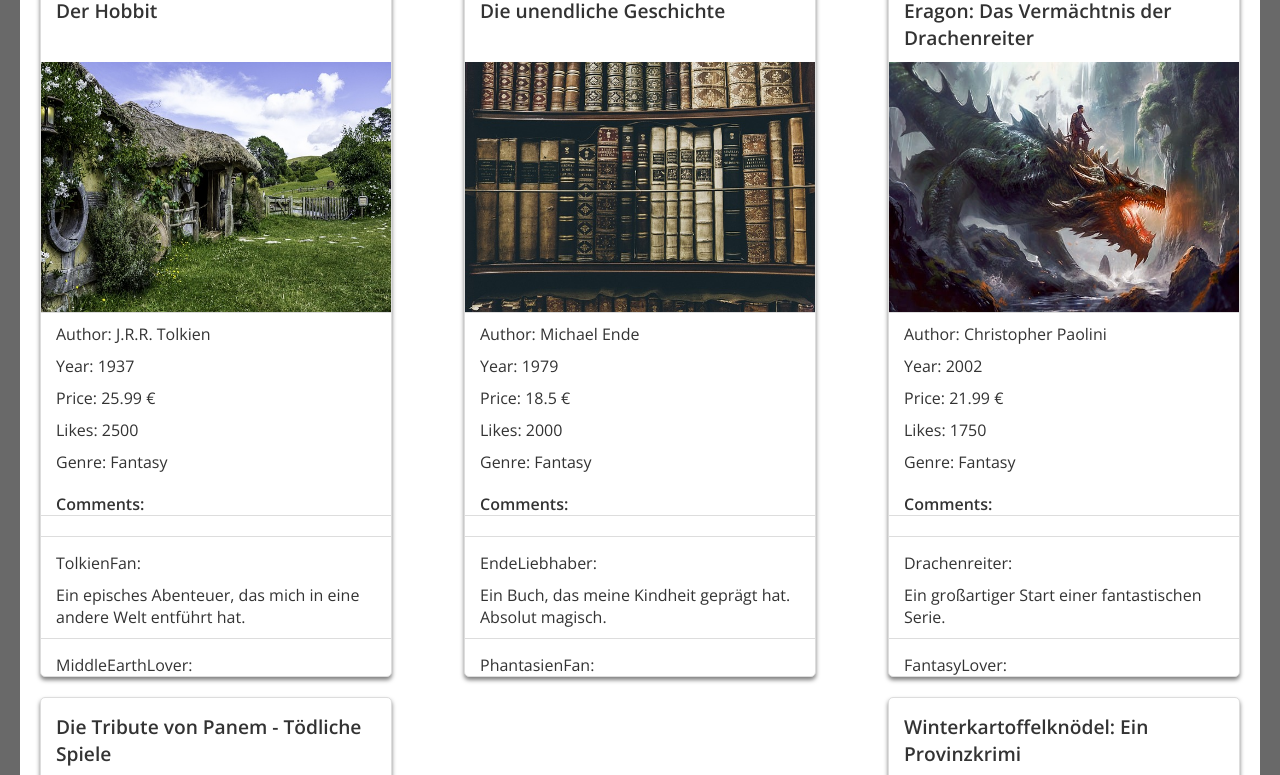
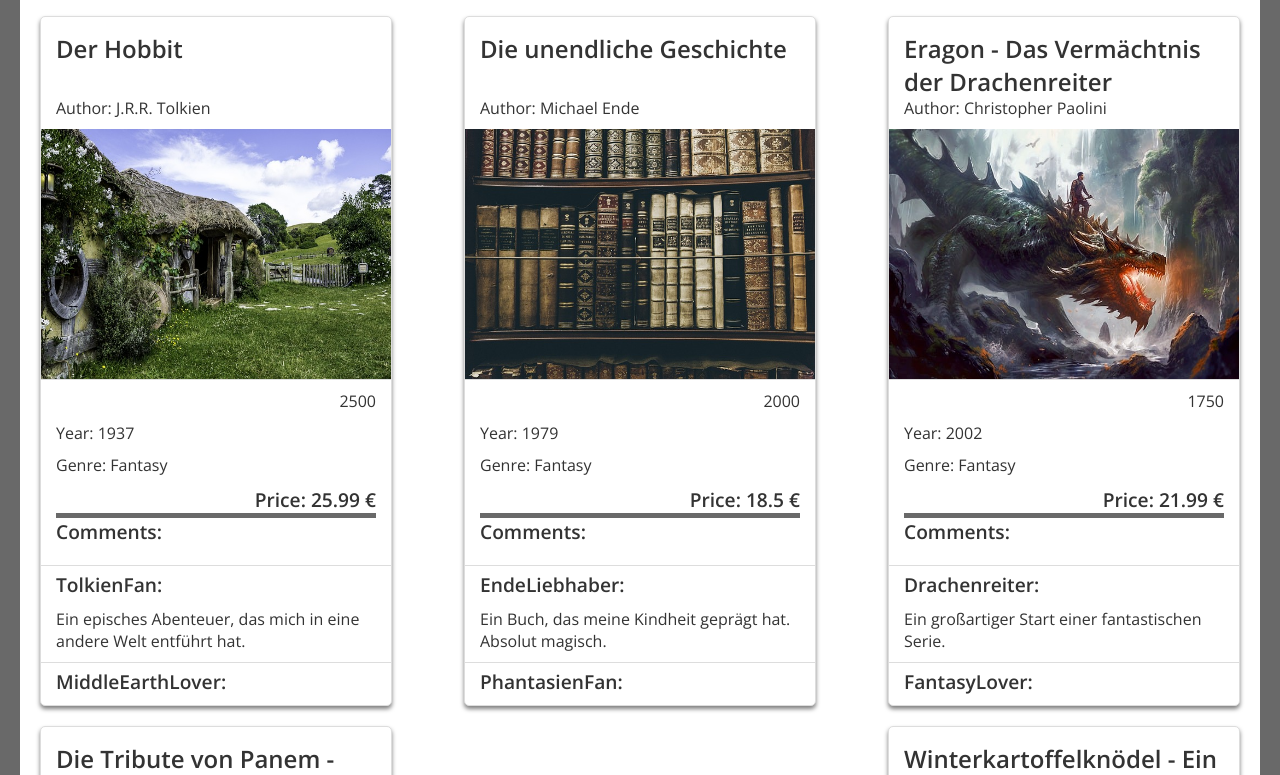
Before and after one commit to Denisator82/Bookstore, a plain HTML site: page index.html in a window 1280 px wide. Shown: the part 236-1011 px from the top of the page. Drawn offline with nearby package versions, Linux system fonts and the light colour scheme.

Commit message:
change layout style

```diff
--- a/db.js
+++ b/db.js
@@ -40,7 +40,7 @@ let books = [
     ]
   },
   {
-    "name": "Eragon: Das Vermächtnis der Drachenreiter",
+    "name": "Eragon - Das Vermächtnis der Drachenreiter",
     "author": "Christopher Paolini",
     "likes": 1750,
     "liked": true,
@@ -80,7 +80,7 @@ let books = [
     ]
   },
   {
-    "name": "Winterkartoffelknödel: Ein Provinzkrimi",
+    "name": "Winterkartoffelknödel - Ein Provinzkrimi",
     "author": "Rita Falk",
     "likes": 1450,
     "liked": true,
--- a/style.css
+++ b/style.css
@@ -30,7 +30,7 @@ header h1 {
 }
 
 h2 {
-    font-size: 2em;
+    font-size: 48px;
     border-bottom: 2px solid rgb(105, 105, 105);
     padding-bottom: 10px;
     margin-bottom: 20px;
@@ -61,11 +61,24 @@ h2 {
 }
 
 .book h3 {
-    font-size: 1.2em;
+    font-size: 24px;
     height: 50px;
     margin: 15px;
 }
 
+.Likes {
+    display: flex;
+    justify-content: flex-end
+}
+
+.price {
+    display: flex;
+    justify-content: flex-end;
+    align-items: flex-end;
+    border-bottom: 5px solid rgb(105, 105, 105);
+    margin-top: 0px;
+
+}
 .book p {
     margin: 10px 15px;
 }
@@ -73,12 +86,13 @@ h2 {
 .book .comment-section {
     max-height: 150px; /* Höhe anpassen wie gewünscht */
     overflow-y: scroll;
-    border-top: 1px solid #ddd;
+
     padding-top: 10px;
 }
 
 h4{
-    margin: 20px 15px 0px 15px;
+    margin: 0px 15px 0px 15px;
+    font-size:larger
 }
 
 .comment {
--- a/templates.js
+++ b/templates.js
@@ -1,12 +1,14 @@
 const bookTemplate = `
     <div class="book">
         <h3>{{name}}</h3>
+        <p>Author: {{author}}</p>
         <img src="{{image}}" alt="{{name}}">
-        <p>Author: {{author}}</p>
-        <p>Year: {{publishedYear}}</p>
-        <p>Price: {{price}} €</p>
-        <p>Likes: {{likes}}</p>
+
+        <p class="Likes">{{likes}}</p>
+        <p>Year: {{publishedYear}}
         <p>Genre: {{genre}}</p>
+
+        <h4 class="price">Price: {{price}} €</h4>
         <h4>Comments:</h4>
         <div class="comment-section">
             {{comments}}
@@ -17,7 +19,7 @@ const bookTemplate = `
 
 const commentTemplate = `
     <div class="comment">
-        <p>{{name}}:</p>
+        <h4>{{name}}:</h4>
         <p>{{comment}}</p>
     </div>
 `;
```
